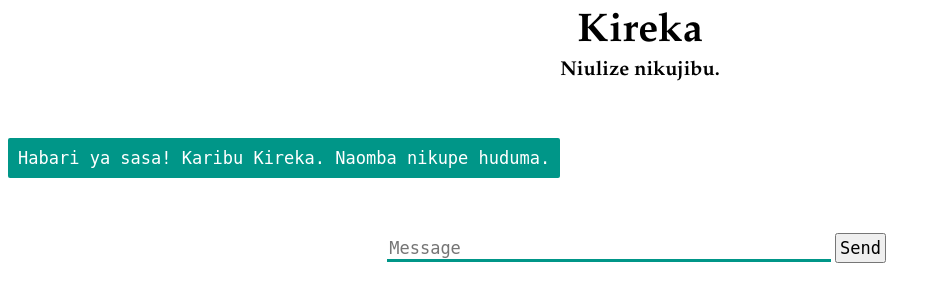
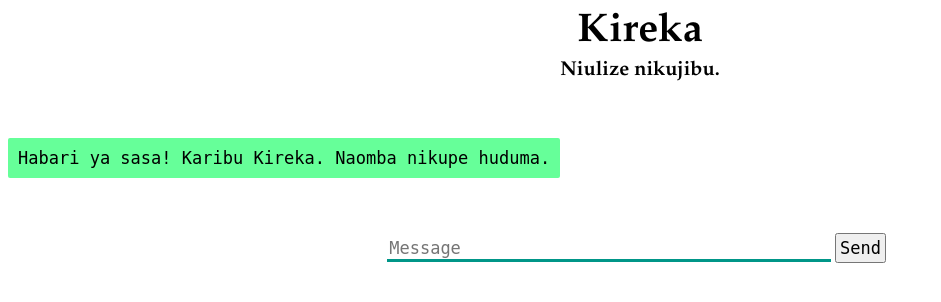
Before and after one commit to msamwelmollel/kirekachatbot, a Flask app: page / in a window 1280 px wide. Shown: the top 302 px of the page, without its empty margins (0-941 px from the left). Run offline with Flask 2, Linux system fonts and the light colour scheme; parts of the project's set-up code (start-up, migrations or seed data) failed here and were passed over; some libraries are stand-ins or nearby versions.

Commit message:
Update style.css

```diff
--- a/static/style.css
+++ b/static/style.css
@@ -60,7 +60,7 @@ h3 {
 }
 
 .botText {
-    color: white;
+    color: black;
     font-family: monospace;
     font-size: 17px;
     text-align: left;
@@ -68,7 +68,7 @@ h3 {
 }
 
 .botText span {
-    background-color: #009688;
+    background-color: #66FF99;
     padding: 10px;
     border-radius: 2px;
 }
```
